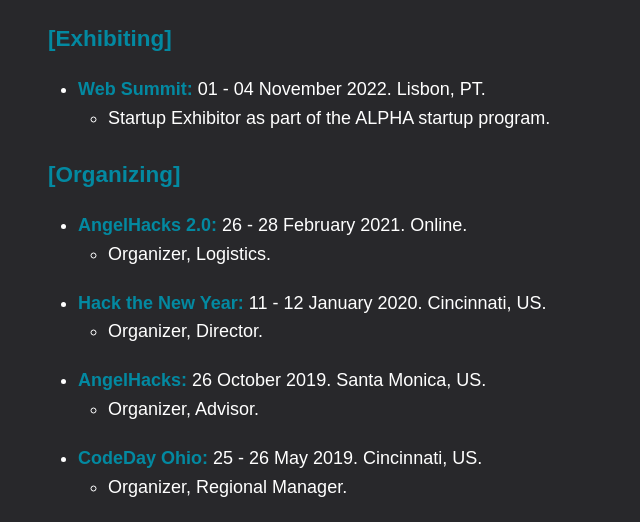
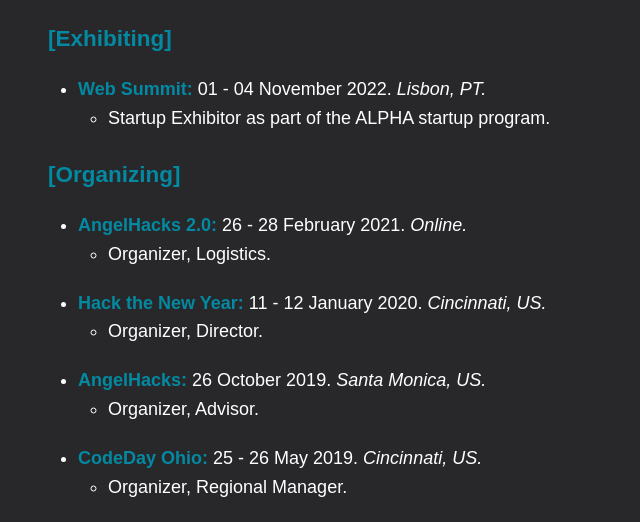
Before and after one commit to jacobhaap/static-site, a plain HTML site: page events.html in a window 1280 px wide. Shown: the part 958-1480 px from the top of the page, 228-868 px from the left. Drawn offline with Linux system fonts and the light colour scheme.

Commit message:
fix events page formatting

```diff
--- a/events.html
+++ b/events.html
@@ -48,7 +48,7 @@
                         </ul>
                     <h3>[Exhibiting]</h3>
                         <ul>
-                        <li><strong>Web Summit:</strong> 01 - 04 November 2022. Lisbon, PT.
+                        <li><strong>Web Summit:</strong> 01 - 04 November 2022. <em>Lisbon, PT.</em>
                             <ul>
                             <li>Startup Exhibitor as part of the ALPHA startup program.</li>
                             </ul>
@@ -56,22 +56,22 @@
                         </ul>
                     <h3>[Organizing]</h3>
                         <ul>
-                        <li><strong>AngelHacks 2.0:</strong> 26 - 28 February 2021. Online.
+                        <li><strong>AngelHacks 2.0:</strong> 26 - 28 February 2021. <em>Online.</em>
                             <ul>
                             <li>Organizer, Logistics.</li>
                             </ul>
                         </li>
-                        <li><strong>Hack the New Year:</strong> 11 - 12 January 2020. Cincinnati, US.
+                        <li><strong>Hack the New Year:</strong> 11 - 12 January 2020. <em>Cincinnati, US.</em>
                             <ul>
                             <li>Organizer, Director.</li>
                             </ul>
                         </li>
-                        <li><strong>AngelHacks:</strong> 26 October 2019. Santa Monica, US.
+                        <li><strong>AngelHacks:</strong> 26 October 2019. <em>Santa Monica, US.</em>
                             <ul>
                             <li>Organizer, Advisor.</li>
                             </ul>
                         </li>
-                        <li><strong>CodeDay Ohio:</strong> 25 - 26 May 2019. Cincinnati, US.
+                        <li><strong>CodeDay Ohio:</strong> 25 - 26 May 2019. <em>Cincinnati, US.</em>
                             <ul>
                             <li>Organizer, Regional Manager.</li>
                             </ul>
```
